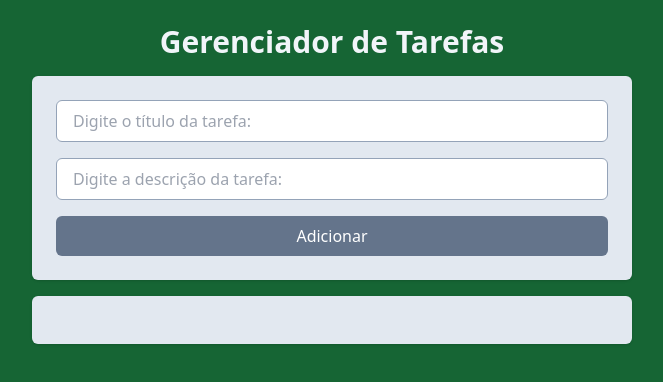
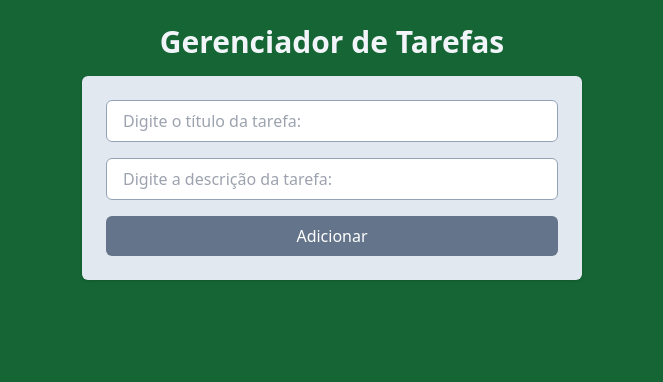
Before and after one commit to SamuelloranD/gerenciador-de-tarefas-react, a React (Vite) app: page / in a window 1280 px wide. Shown: the top 382 px of the page, without its empty margins (308-971 px from the left). Built offline with nearby package versions, Linux system fonts and the light colour scheme.

Commit message:
Correcoes

```diff
--- a/src/App.jsx
+++ b/src/App.jsx
@@ -60,8 +60,8 @@ function App() {
   }
 
   return (
-    <div className="w-screen h-screen bg-green-800 flex justify-center p-6">
-      <div className="w-[600px] space-y-4">
+    <div className="w-screen min-h-screen bg-green-800 flex justify-center p-6">
+      <div className="w-[500px] space-y-4">
         <Title>
           Gerenciador de Tarefas
         </Title>
--- a/src/components/Tasks.jsx
+++ b/src/components/Tasks.jsx
@@ -11,6 +11,10 @@ function Tasks({tasks, onTaskClick, onDeleteTaskClick}) {
         query.set("title", task.title)
         query.set("description", task.description)
         navigate(`/task?${query.toString()}`)
+    }
+
+    if (tasks.length === 0) {
+        return null;
     }
 
     return (
--- a/src/pages/TaskPage.jsx
+++ b/src/pages/TaskPage.jsx
@@ -15,7 +15,7 @@ function TaskPage() {
 
     return (
         <div className="h-screen w-screen bg-green-800 p-6">
-            <div className="w-[500px] space-y-4">
+            <div className="w-[500px] mx-auto space-y-4">
                 <div className="flex justify-center relative mb-6">
                     <button onClick={onBackClick} className="absolute left-0 top-0 bottom-0 text-slate-100">
                         <ChevronLeftIcon />
```
